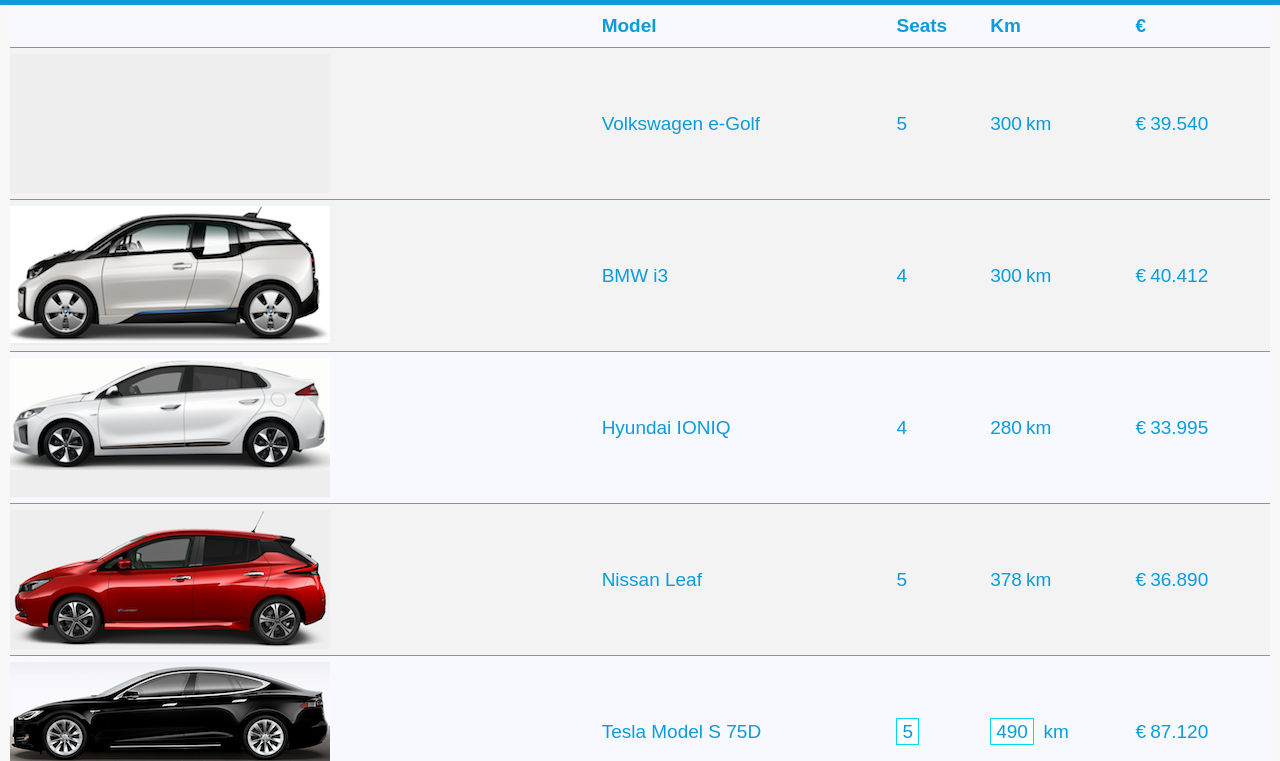
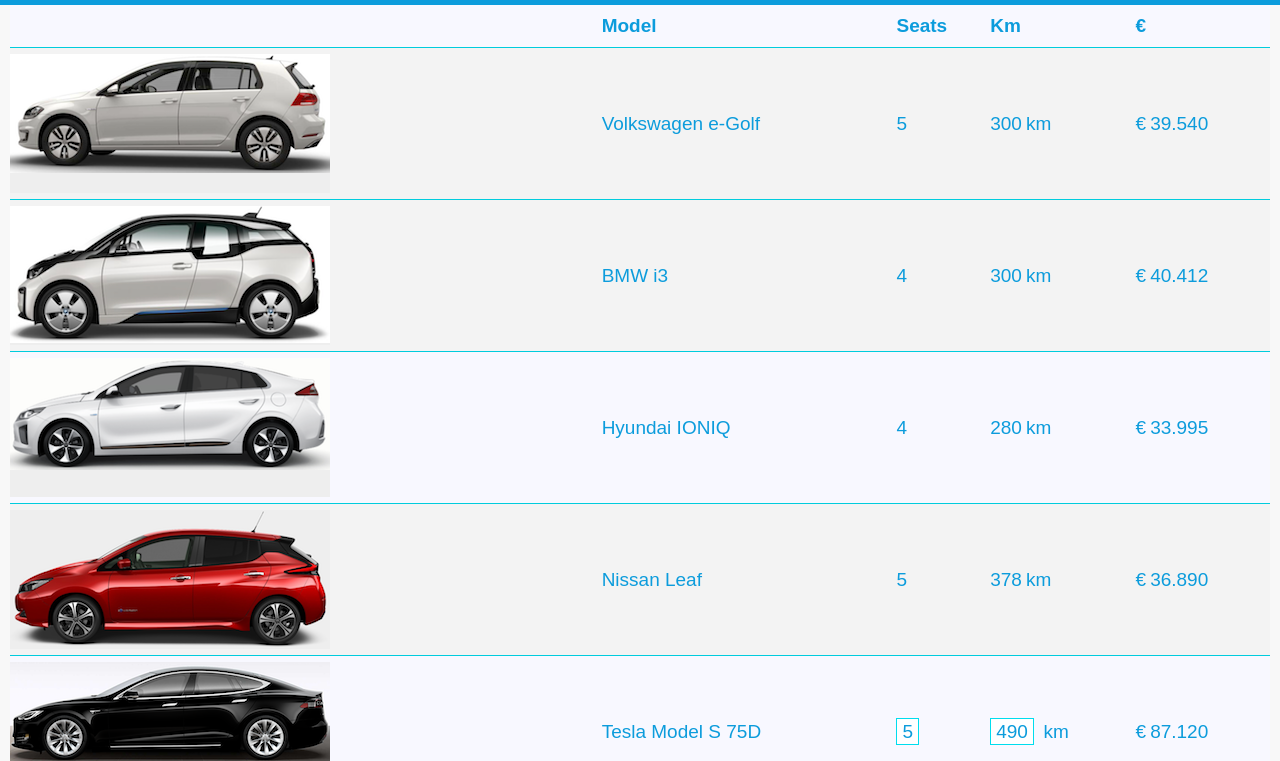
Before and after one commit to davedx/evs, a website: page evs.html in a window 1280 px wide. Shown: the part 39-800 px from the top of the page. Drawn offline with Linux system fonts and the light colour scheme.

Commit message:
E-golf pic

```diff
--- a/evs.html
+++ b/evs.html
@@ -166,6 +166,7 @@
   }
 }
 #bolt .pic {background-image: url('bolt.png')}
+#e_golf .pic {background-image: url('e_golf.png')}
 #focus .pic {background-image: url('focus.png')}
 #i3 .pic {background-image: url('i3.png')}
 #ioniq .pic {background-image: url('ioniq.png')}
```
Also changed, not shown: e_golf.png (added).
